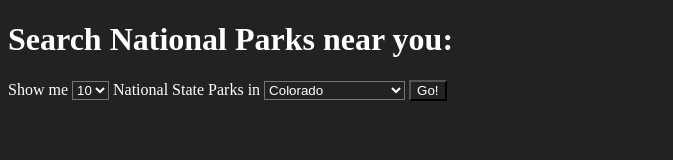
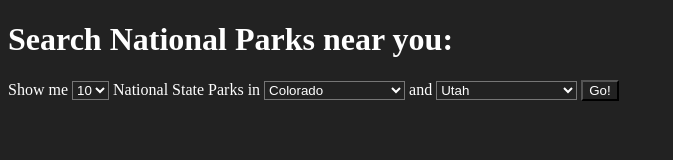
Before and after one commit to thinkful-ei-gecko/shawn-hubert-parks-api, a plain HTML site: page index.html in a window 1280 px wide. Shown: the whole page, without its empty margins (0-673 px from the left). Drawn offline with nearby package versions, Linux system fonts and the light colour scheme.

Commit message:
update for multistate search

```diff
--- a/index.html
+++ b/index.html
@@ -39,7 +39,7 @@
                 <option value="20">20</option>
             </select>
             <label for="search-term">National State Parks in</label>
-            <select id="js-search-term">
+            <select id="js-search-term-1">
                 <option value="AL">Alabama</option>
                 <option value="AK">Alaska</option>
                 <option value="AZ">Arizona</option>
@@ -92,6 +92,60 @@
                 <option value="WI">Wisconsin</option>
                 <option value="WY">Wyoming</option>
             </select>
+            <label for="search-term">and</label>
+            <select id="js-search-term-2">
+                <option value="AL">Alabama</option>
+                <option value="AK">Alaska</option>
+                <option value="AZ">Arizona</option>
+                <option value="AR">Arkansas</option>
+                <option value="CA">California</option>
+                <option value="CO">Colorado</option>
+                <option value="CT">Connecticut</option>
+                <option value="DE">Delaware</option>
+                <option value="DC">District Of Columbia</option>
+                <option value="FL">Florida</option>
+                <option value="GA">Georgia</option>
+                <option value="HI">Hawaii</option>
+                <option value="ID">Idaho</option>
+                <option value="IL">Illinois</option>
+                <option value="IN">Indiana</option>
+                <option value="IA">Iowa</option>
+                <option value="KS">Kansas</option>
+                <option value="KY">Kentucky</option>
+                <option value="LA">Louisiana</option>
+                <option value="ME">Maine</option>
+                <option value="MD">Maryland</option>
+                <option value="MA">Massachusetts</option>
+                <option value="MI">Michigan</option>
+                <option value="MN">Minnesota</option>
+                <option value="MS">Mississippi</option>
+                <option value="MO">Missouri</option>
+                <option value="MT">Montana</option>
+                <option value="NE">Nebraska</option>
+                <option value="NV">Nevada</option>
+                <option value="NH">New Hampshire</option>
+                <option value="NJ">New Jersey</option>
+                <option value="NM">New Mexico</option>
+                <option value="NY">New York</option>
+                <option value="NC">North Carolina</option>
+                <option value="ND">North Dakota</option>
+                <option value="OH">Ohio</option>
+                <option value="OK">Oklahoma</option>
+                <option value="OR">Oregon</option>
+                <option value="PA">Pennsylvania</option>
+                <option value="RI">Rhode Island</option>
+                <option value="SC">South Carolina</option>
+                <option value="SD">South Dakota</option>
+                <option value="TN">Tennessee</option>
+                <option value="TX">Texas</option>
+                <option selected="selected" value="UT">Utah</option>
+                <option value="VT">Vermont</option>
+                <option value="VA">Virginia</option>
+                <option value="WA">Washington</option>
+                <option value="WV">West Virginia</option>
+                <option value="WI">Wisconsin</option>
+                <option value="WY">Wyoming</option>
+            </select>
             <input type="submit" value="Go!">
         </form>
 
--- a/index.js
+++ b/index.js
@@ -5,12 +5,18 @@
 function formatQueryParams(params) {
   const queryItems = Object.keys(params)
     .map(key => `${encodeURIComponent(key)}=${encodeURIComponent(params[key])}`);
+    console.log(queryItems.join('&'));
   return queryItems.join('&');
 }
 
-function getParks(query, maxResults = 10) {
+function getParks(searchTerm1, searchTerm2, maxResults = 10) {
+
+    //stateCode1: searchTerm1,
+    //stateCode2: searchTerm2,
+    //stateList: ,
+
   const params = {
-    stateCode: query,
+    stateCode: `${searchTerm1}, ${searchTerm2}`,
     limit: maxResults,
     api_key: '05k9MEhhbqhZkN9LEleXdVgUixCszymjr5lc3Vb3'
   };
@@ -37,7 +43,7 @@ function displayResults(responseJson) {
 
   for (let i = 0; i < responseJson.data.length; i++) {
     $('#results-list').append(
-      `<h3>${responseJson.data[i].fullName}</h3>
+      `<h3>${responseJson.data[i].fullName}: ${responseJson.data[i].states}</h3>
       <li>${responseJson.data[i].description}</li><br>
       <li>${responseJson.data[i].latLong}</li><br>
       <li><a href="${responseJson.data[i].url}">${responseJson.data[i].url}</a></li><br>`
@@ -49,9 +55,10 @@ function displayResults(responseJson) {
 function watchForm() {
   $('form').submit(event => {
     event.preventDefault();
-    const searchTerm = $('#js-search-term').val();
+    const searchTerm1 = $('#js-search-term-1').val();
+    const searchTerm2 = $('#js-search-term-2').val();
     const maxResults = $('#js-max-results').val();
-    getParks(searchTerm, maxResults);
+    getParks(searchTerm1, searchTerm2, maxResults);
   });
 }
 
```
